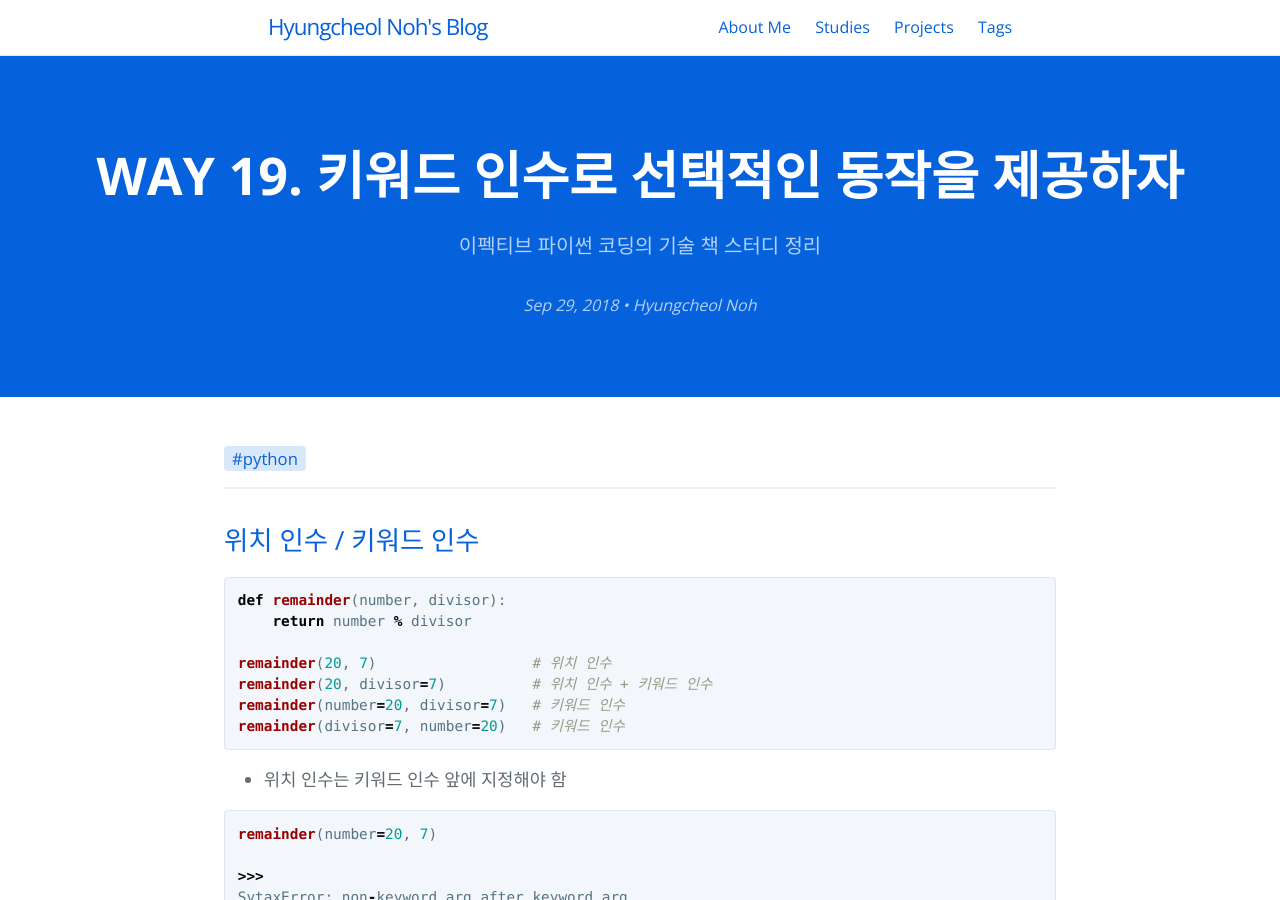
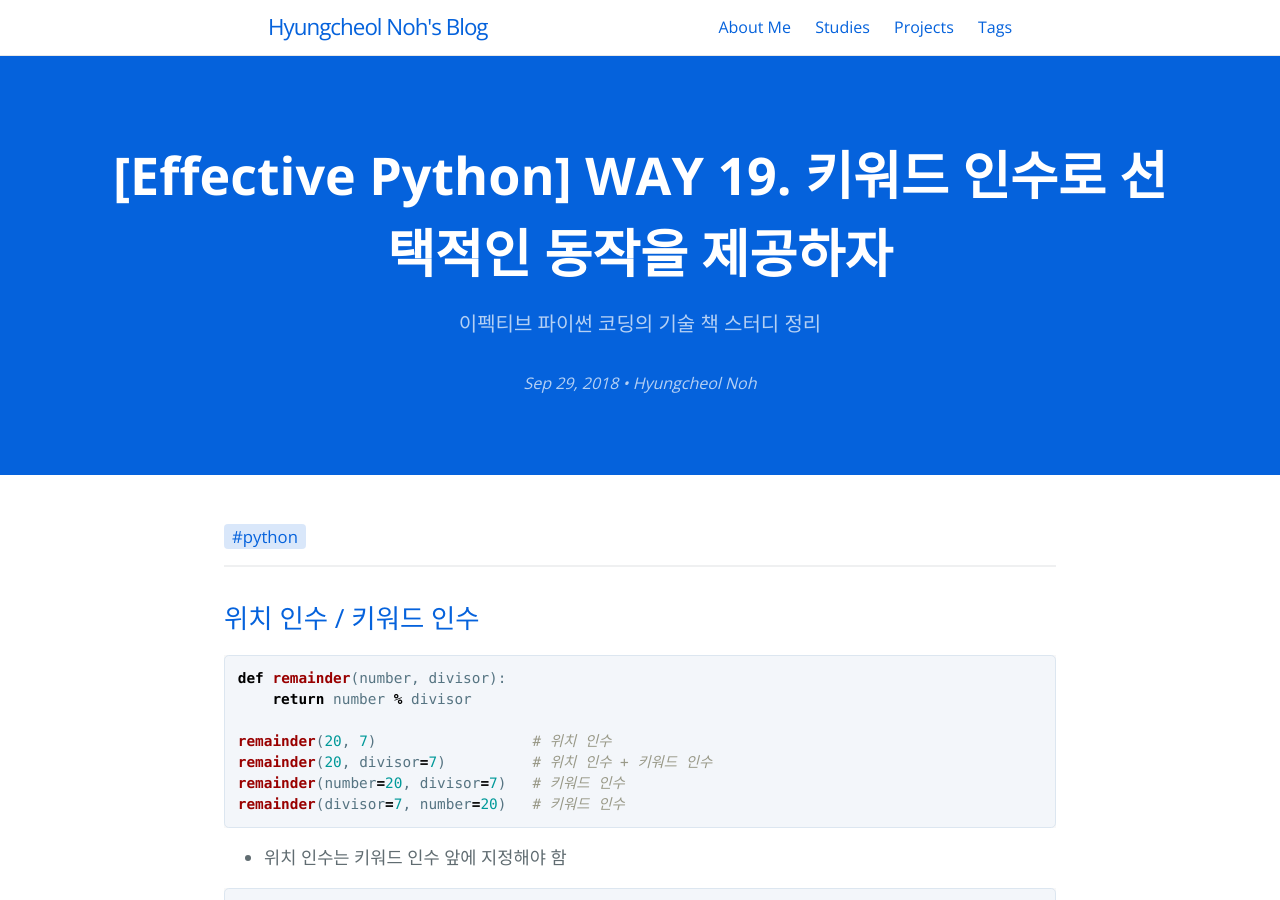
Before and after one commit to hcnoh/hcnoh.github.io, a Jekyll site: the page built from _posts/2018-09-29-effective-python-way19.md, in a window 1280 px wide and 900 px high. Built offline with Jekyll 4.4.1, drawn with Linux system fonts in a browser that asks for light colours; comment, search, counter and statistics services are not loaded; some of the changed lines change nothing that is shown.

Commit message:
Update 2018-09-29-effective-python-way19.md

```diff
--- a/_posts/2018-09-29-effective-python-way19.md
+++ b/_posts/2018-09-29-effective-python-way19.md
@@ -1,10 +1,10 @@
 ---
 layout: post
-title: "WAY 19. 키워드 인수로 선택적인 동작을 제공하자"
+title: "[Effective Python] WAY 19. 키워드 인수로 선택적인 동작을 제공하자"
 date: 2018-09-29 15:51:2
 tagline: "이펙티브 파이썬 코딩의 기술 책 스터디 정리"
 categories:
-- 이펙티브 파이썬 스터디
+- Effective Python
 tags:
 - python
 image: /thumbnail-mobile.png
```
